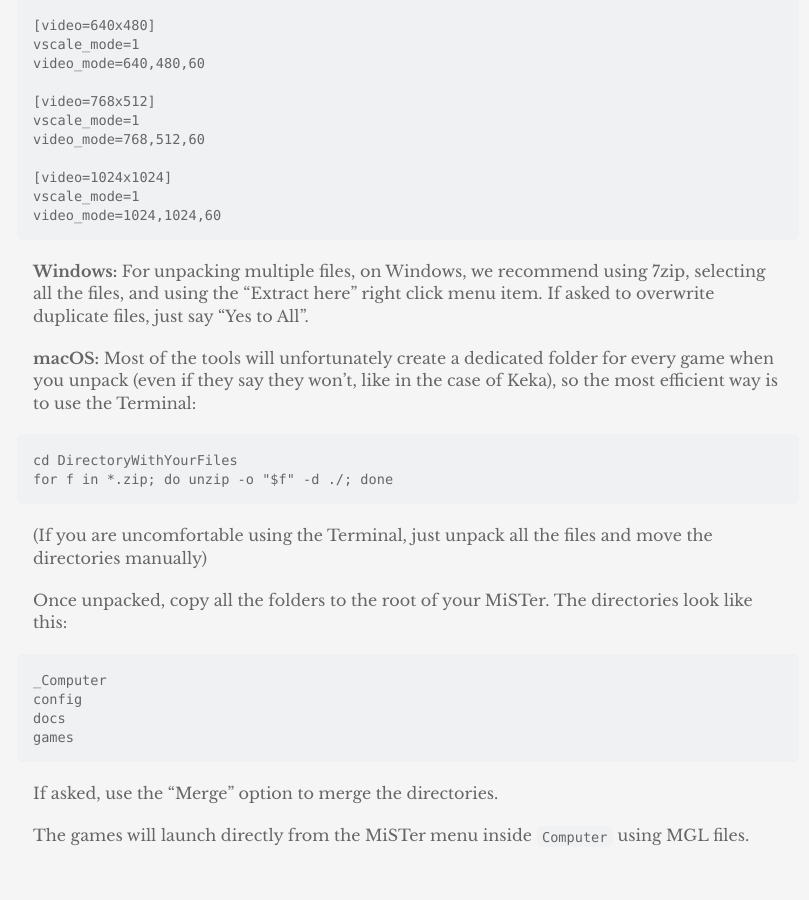
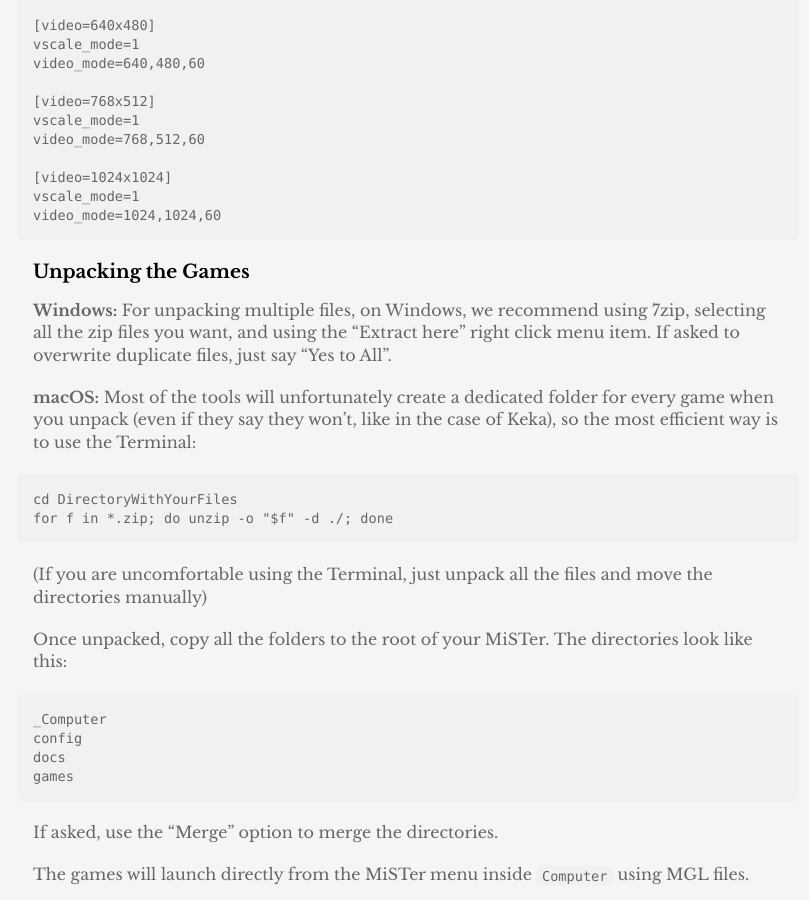
Before and after one commit to X68K-us/x68k-us.github.io, a Jekyll site: the page built from docs.md, in a window 1280 px wide and 900 px high, scrolled down 1007 px. Shown: the whole window, without its empty margins (232-1041 px from the left). Built offline with Jekyll 4.4.1, drawn with Linux system fonts in a browser that asks for light colours.

Commit message:
Adding a headline

````diff
--- a/docs.md
+++ b/docs.md
@@ -53,7 +53,9 @@ vscale_mode=1
 video_mode=1024,1024,60
 ```
 
-**Windows:** For unpacking multiple files, on Windows, we recommend using 7zip, selecting all the files, and using the "Extract here" right click menu item. If asked to overwrite duplicate files, just say "Yes to All".
+### Unpacking the Games
+
+**Windows:** For unpacking multiple files, on Windows, we recommend using 7zip, selecting all the zip files you want, and using the "Extract here" right click menu item. If asked to overwrite duplicate files, just say "Yes to All".
 
 **macOS:** Most of the tools will unfortunately create a dedicated folder for every game when you unpack (even if they say they won't, like in the case of Keka), so the most efficient way is to use the Terminal:
 
@@ -76,7 +78,6 @@ games
 If asked, use the "Merge" option to merge the directories.
 
 The games will launch directly from the MiSTer menu inside `Computer` using MGL files.
-
 
 
 <script>
````
